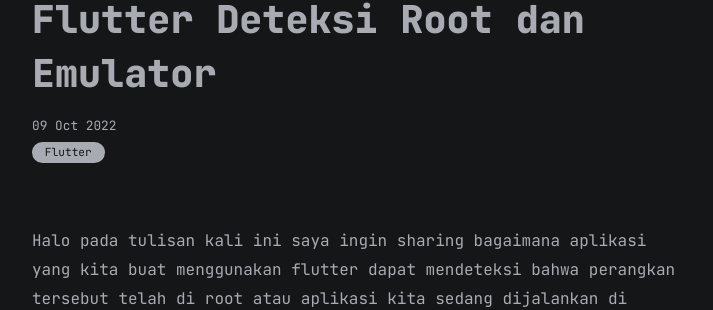
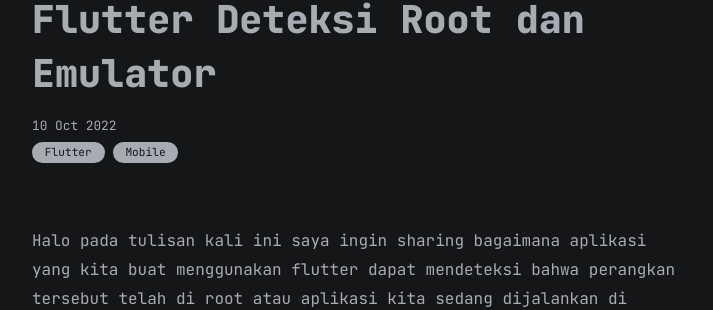
Before and after one commit to AldoReghan/aldoreghan.github.io, a Jekyll site: the page built from all_collections/_posts/2022-10-10-flutter-safe-device.markdown, in a window 1280 px wide and 900 px high. Shown: the part 183-493 px from the top of the window, without its empty margins (283-996 px from the left). Built offline with Jekyll 4.4.1, drawn with Linux system fonts in a browser that asks for light colours.

Commit message:
update flutter post

```diff
--- a/all_collections/_posts/2022-10-10-flutter-safe-device.markdown
+++ b/all_collections/_posts/2022-10-10-flutter-safe-device.markdown
@@ -1,8 +1,8 @@
 ---
 layout: post
 title: Flutter Deteksi Root dan Emulator
-date: 2022-10-09
-categories: ["Flutter"]
+date: 2022-10-10
+categories: ["Flutter","Mobile"]
 ---
 
 Halo pada tulisan kali ini saya ingin sharing bagaimana aplikasi yang kita buat menggunakan flutter dapat mendeteksi bahwa perangkan tersebut telah di root atau aplikasi kita sedang dijalankan di sebuah emulator, di dalam tulisan ini saya menggunakan sebuah package **safe_device** yang dapat dilihat di web berikut [pub.dev](https://pub.dev/packages/safe_device) <br>
```
